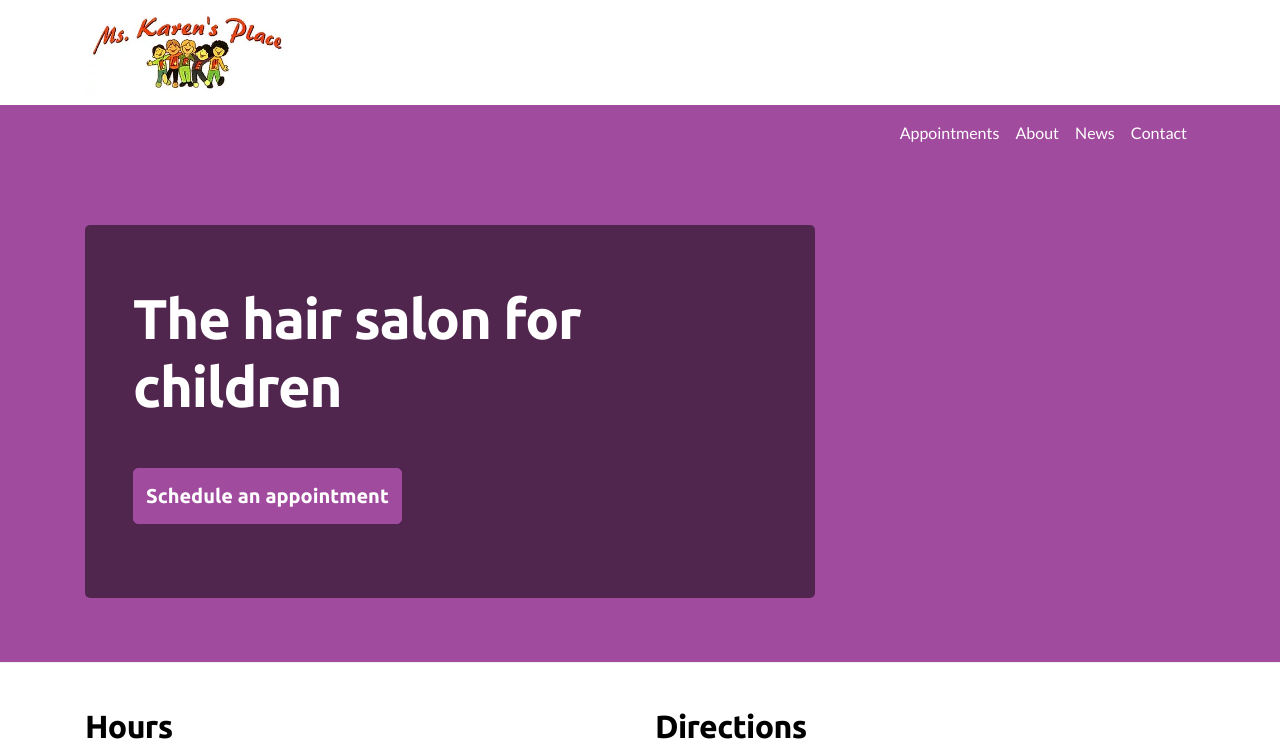
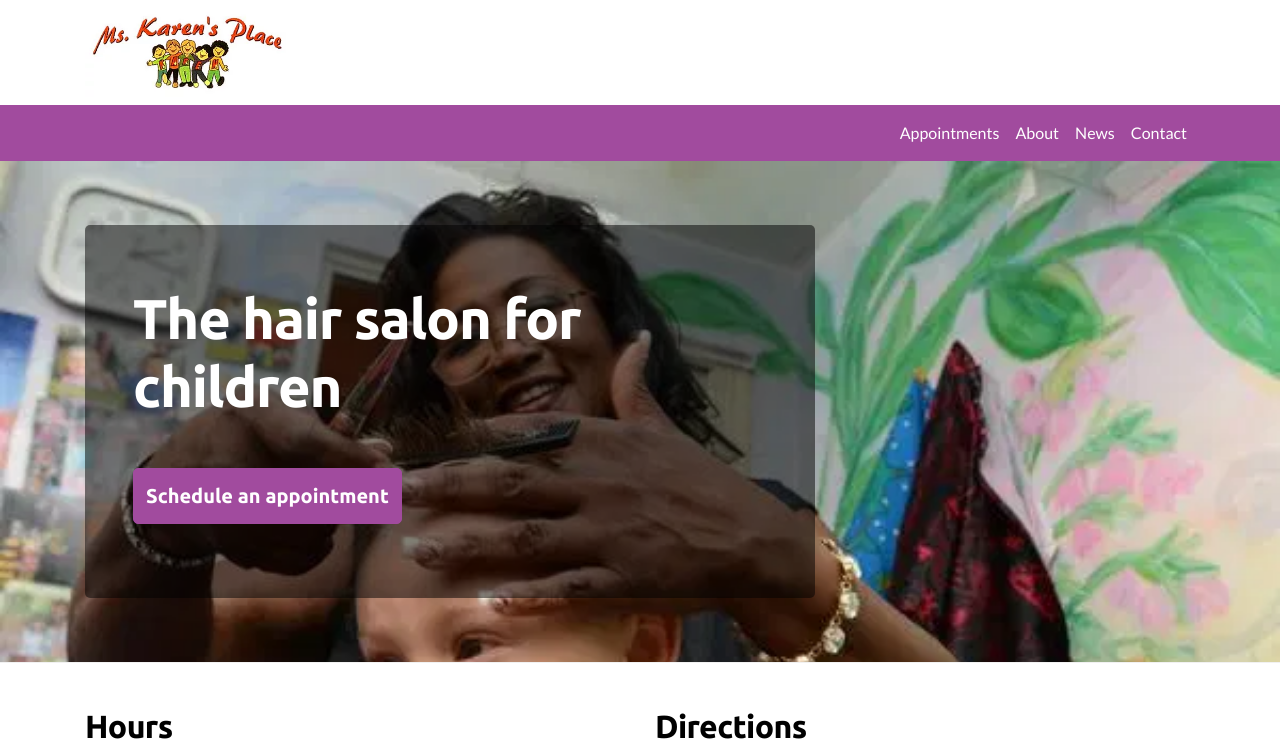
Before and after one commit to Purple-Local/mskarensplace-website, a Jekyll site: the page built from index.md, in a window 1280 px wide. Shown: the top 755 px of the page. Built offline with Jekyll 4.4.1, drawn with Linux system fonts in a browser that asks for light colours; nearby versions of some CDN libraries; grey boxes are pictures that could not be loaded.

Commit message:
Fix css path

```diff
--- a/css/style.css
+++ b/css/style.css
@@ -360,7 +360,7 @@ ul.nav-pills {
 
 .jumbotron {
     background-color: #6f3b7e;
-    background-image: url('img/posts/home.jpg');
+    background-image: url('../img/posts/home.jpg');
     background-repeat: no-repeat;
     background-size: cover;
     border-bottom: 1px solid #f1f1f1;
@@ -390,7 +390,7 @@ ul.nav-pills {
 
 .jumbotron-home {
     background-color: #a14b9e;
-    background-image: url('img/posts/home.jpg');
+    background-image: url('../img/posts/home.jpg');
     background-position: top;
     background-repeat: no-repeat;
     background-size: cover;
```
